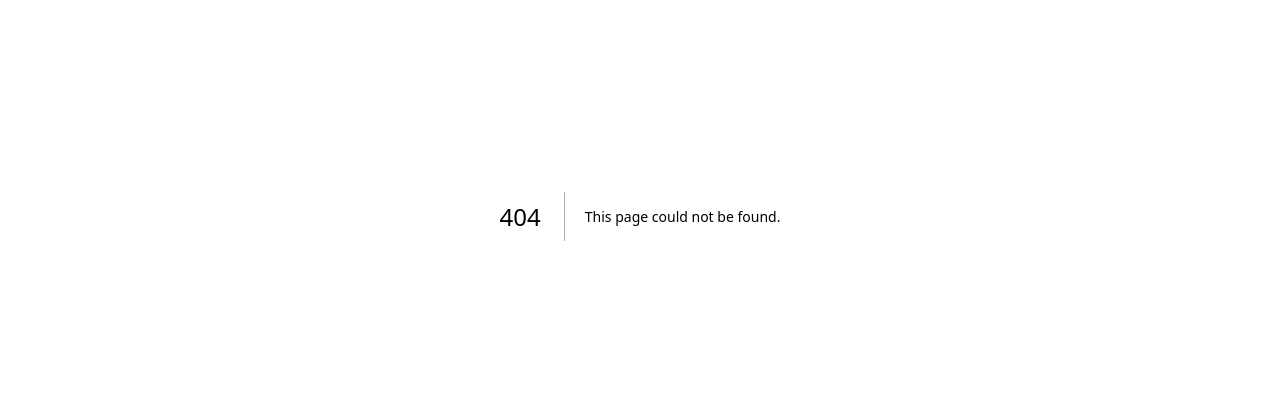
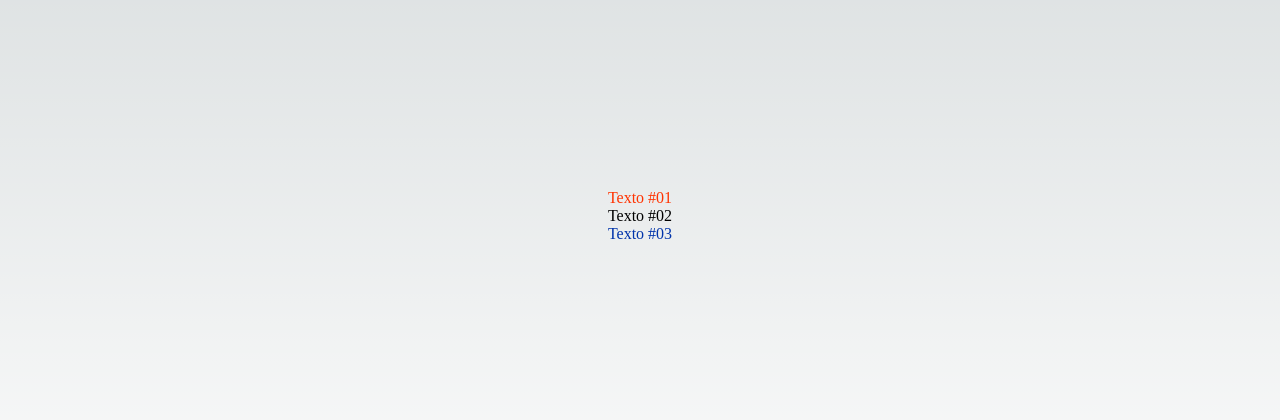
Before and after one commit to eddwardmessias/studies-react, a Next.js app: page /css/integracao2 in a window 1280 px wide. Before the commit this address had no page. Shown: the part 184-604 px from the top of the page. Built offline with nearby package versions, Linux system fonts and the light colour scheme.

Commit message:
update aula css module

```diff
--- /dev/null
+++ b/pages/css/integracao2.jsx
@@ -0,0 +1,15 @@
+ import styles from "./integracao2.module.css"
+ //usando esse estilo, o proprio next trata-se de padronizar gerando
+ //nomes difrente das classes
+
+ export default function integracao2(){
+    return (
+        <>
+        <div id={styles.integracao2}>
+            <div className={styles.vermelha}>Texto #01</div>
+            <div className={styles.amarela}>Texto #02</div>
+            <div className={styles.azul}>Texto #03</div>
+        </div>
+        </>
+    )
+}
--- /dev/null
+++ b/pages/css/integracao2.module.css
@@ -0,0 +1,21 @@
+#integracao2 {
+    height: 100vh;
+    display: flex;
+    flex-direction: column;
+    justify-content: center;
+    align-items: center;
+}
+
+
+.vermelha {
+    color: #f30;
+}
+
+.azul{
+    color: #03a;
+}
+
+.branca {
+    background-color: #444;
+    color: #fff;
+}
```
Also changed, not shown: components/Estilo.jsx (added, +11 -0 lines), components/Soma.jsx (added, +10 -0 lines), pages/basicos/propsSomenteLeitura.jsx (added, +9 -0 lines), pages/css/usandoEstilo.jsx (added, +10 -0 lines).
